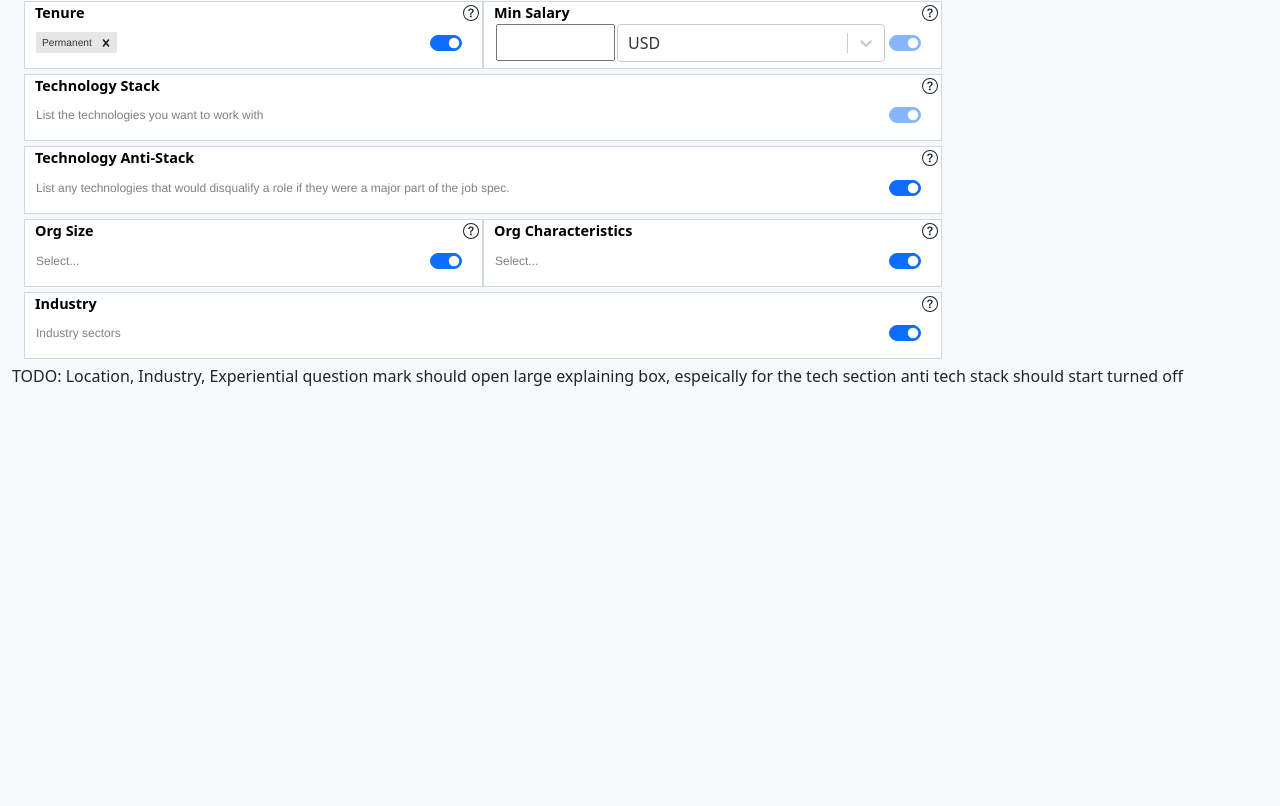
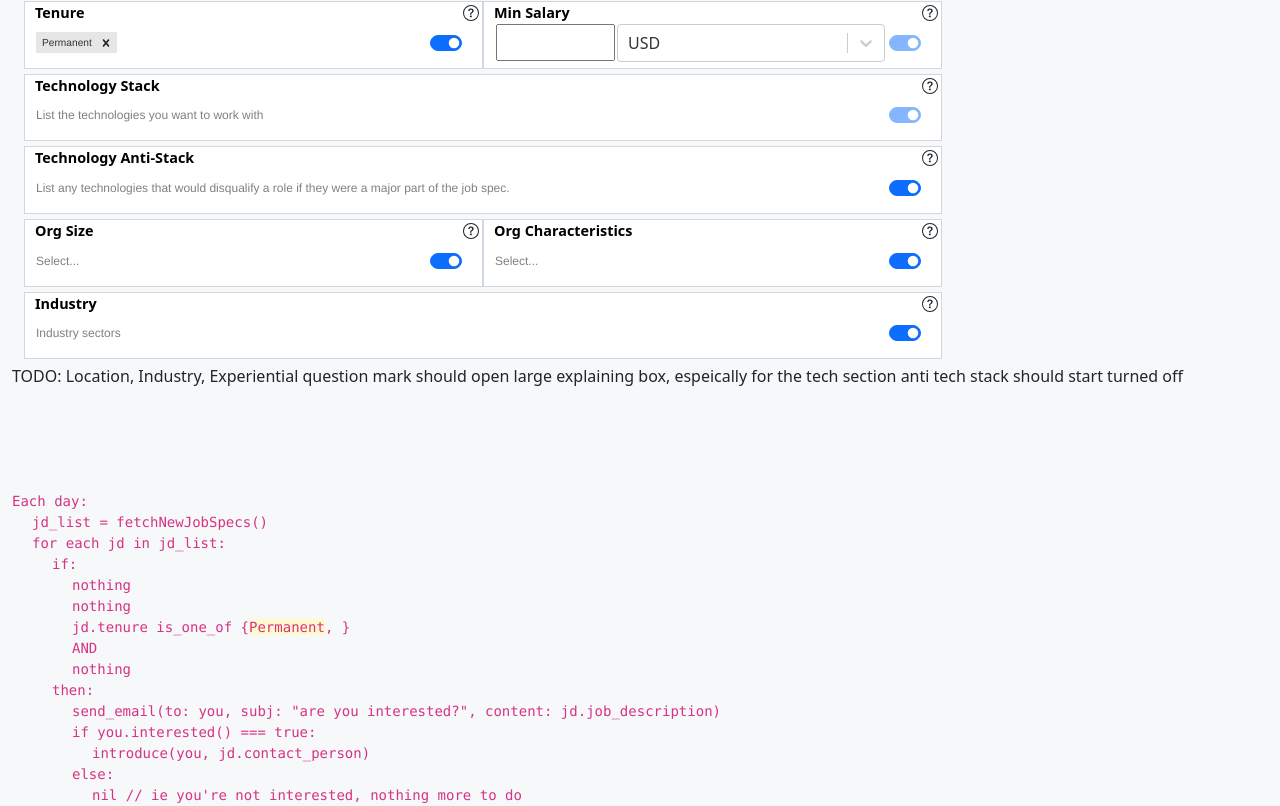
Before and after one commit to tammer/bootstrap-practice, a React (Create React App) app: page /requirements in a window 1280 px wide. Shown: the part 276-1082 px from the top of the page. Before the commit the page ends 964 px from the top, so only its background shows below. Built offline with nearby package versions, Linux system fonts and the light colour scheme.

Commit message:
code gen

```diff
--- a/src/App.css
+++ b/src/App.css
@@ -46,3 +46,11 @@ body {
 .debug2 {
   background-color: palegreen;
 }
+
+.code-indent {
+  margin-left: 20px;
+}
+
+.attribute {
+  background-color: lemonchiffon;
+}
--- a/src/pages/requirements.jsx
+++ b/src/pages/requirements.jsx
@@ -11,6 +11,37 @@ const Requirements = () => {
     temp[id] = values;
     setFormState(temp);
   }
+
+  const cond = {
+    Role: { suffix: "role", comparison: "is_one_of" },
+    Model: { suffix: "work_model", comparison: "is_one_of" },
+    Tenure: { suffix: "tenure", comparison: "is_one_of" },
+    TechStack: { suffix: "tech_stack", comparison: "smart_match" },
+  };
+  function makeCondition(id) {
+    if (!formState[id]) {
+      return <div>nothing</div>;
+    }
+    const listItems = formState[id].slice(0, 3).map((e) => (
+      <span>
+        <span className="attribute">{e["label"]}</span>,&nbsp;
+      </span>
+    ));
+    return (
+      <>
+        <div>
+          jd.
+          {cond[id]["suffix"] + " " + cond[id]["comparison"] + " {"}
+          {listItems}
+          {formState[id].length > 3 ? "..." : ""}
+          {"}"}
+          <br />
+          AND
+        </div>
+      </>
+    );
+  }
+
   return (
     <Container fluid style={{ paddingTop: "20px" }}>
       <Row>
@@ -173,7 +204,42 @@ const Requirements = () => {
       TODO: Location, Industry, Experiential question mark should open large
       explaining box, espeically for the tech section anti tech stack should
       start turned off
-      <div style={{ marginBottom: "300px" }}></div>
+      <div style={{ marginBottom: "100px" }}></div>
+      <Row>
+        <Col>
+          <code>
+            <div className="code-indent"></div>
+            Each day:
+            <div className="code-indent">
+              jd_list = fetchNewJobSpecs()
+              <br />
+              for each jd in jd_list:
+              <div className="code-indent">
+                if:
+                <div className="code-indent">{makeCondition("Role")}</div>
+                <div className="code-indent">{makeCondition("Model")}</div>
+                <div className="code-indent">{makeCondition("Tenure")}</div>
+                <div className="code-indent">{makeCondition("TechStack")}</div>
+                then:
+                <div className="code-indent">
+                  send_email(to: you, subj: "are you interested?", content:
+                  jd.job_description){" "}
+                </div>
+                <div className="code-indent">
+                  if you.interested() === true:
+                  <div className="code-indent">
+                    introduce(you, jd.contact_person)
+                  </div>
+                  else:
+                  <div className="code-indent">
+                    nil // ie you're not interested, nothing more to do
+                  </div>
+                </div>
+              </div>
+            </div>
+          </code>
+        </Col>
+      </Row>
     </Container>
   );
 };
```
